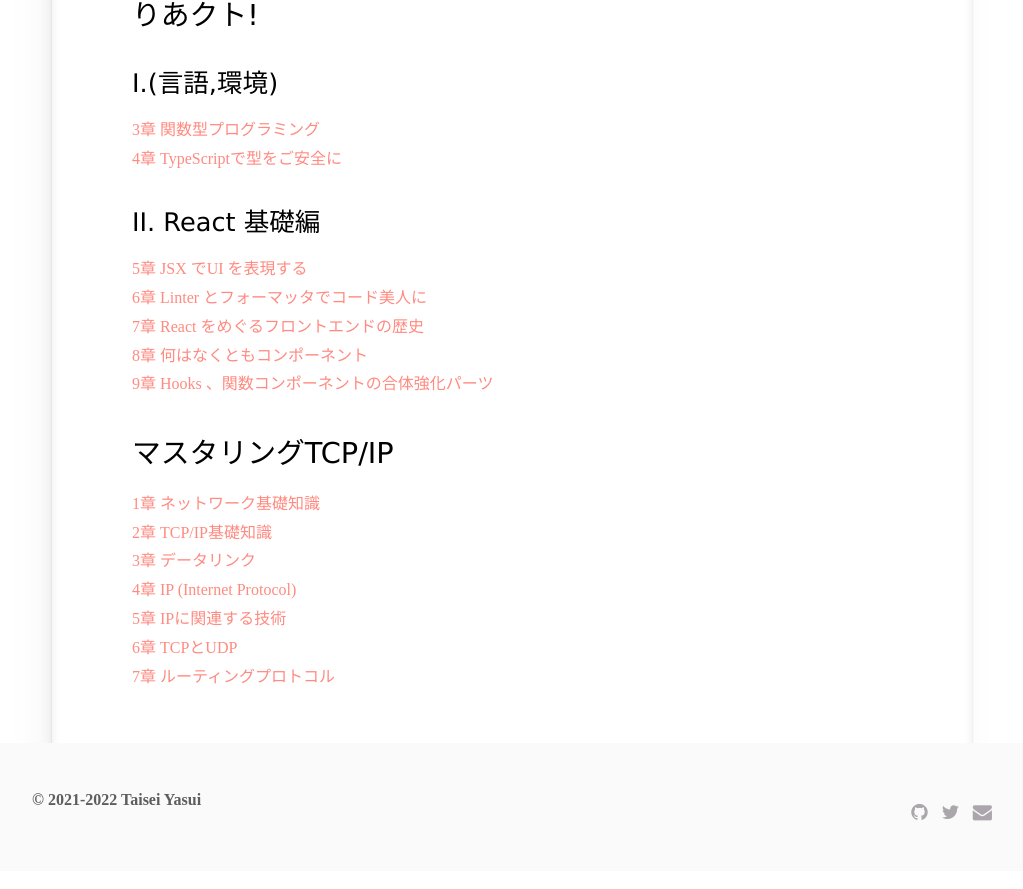
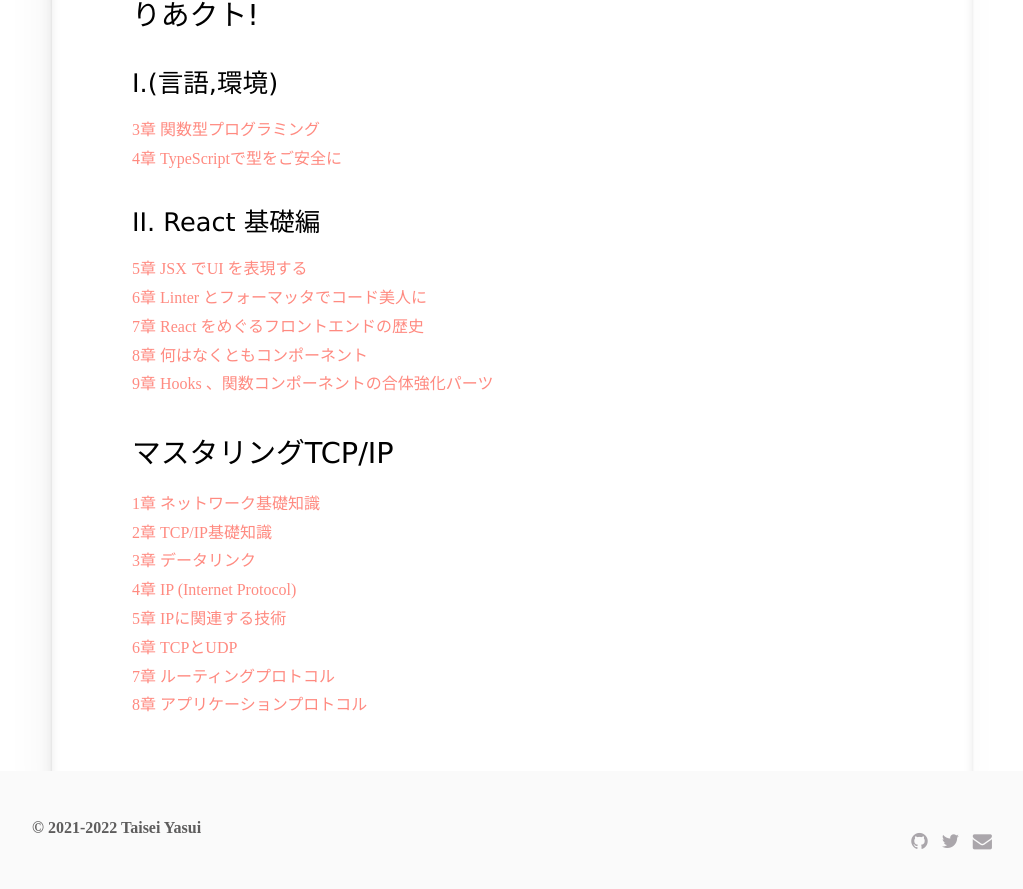
Before and after one commit to taisei-13046/TIL_pages, a Jekyll site: the page built from summary.md, in a window 1280 px wide and 900 px high, scrolled down 898 px. Shown: the top 889 px of the window, without its empty margins (128-1151 px from the left). Built offline with Jekyll 4.4.1, drawn with Linux system fonts in a browser that asks for light colours.

Commit message:
Update summary.md

```diff
--- a/summary.md
+++ b/summary.md
@@ -46,3 +46,4 @@
 [5章 IPに関連する技術](https://married-look-b3b.notion.site/5-IP-3217dd3ea7534112939db903b01ee3ed)
 [6章 TCPとUDP](https://married-look-b3b.notion.site/6-TCP-UDP-608d4fffe10d47e9b62334ff6d957ecb)
 [7章 ルーティングプロトコル](https://married-look-b3b.notion.site/7-7463c8e484c8493f8db77cd014ab6cee)
+[8章 アプリケーションプロトコル](https://married-look-b3b.notion.site/8-0f5e75da4e86491585cf63826296c1ec)
```
